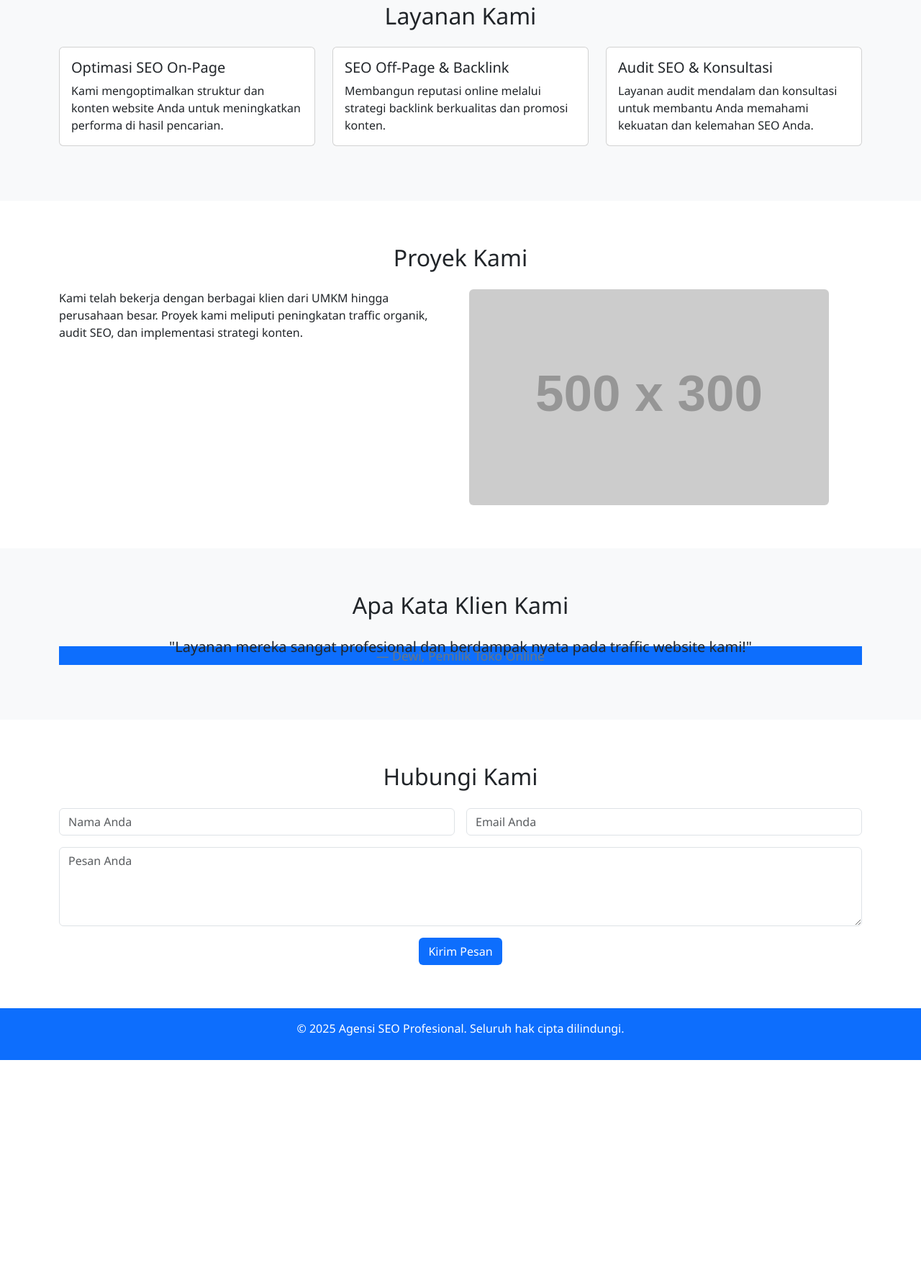
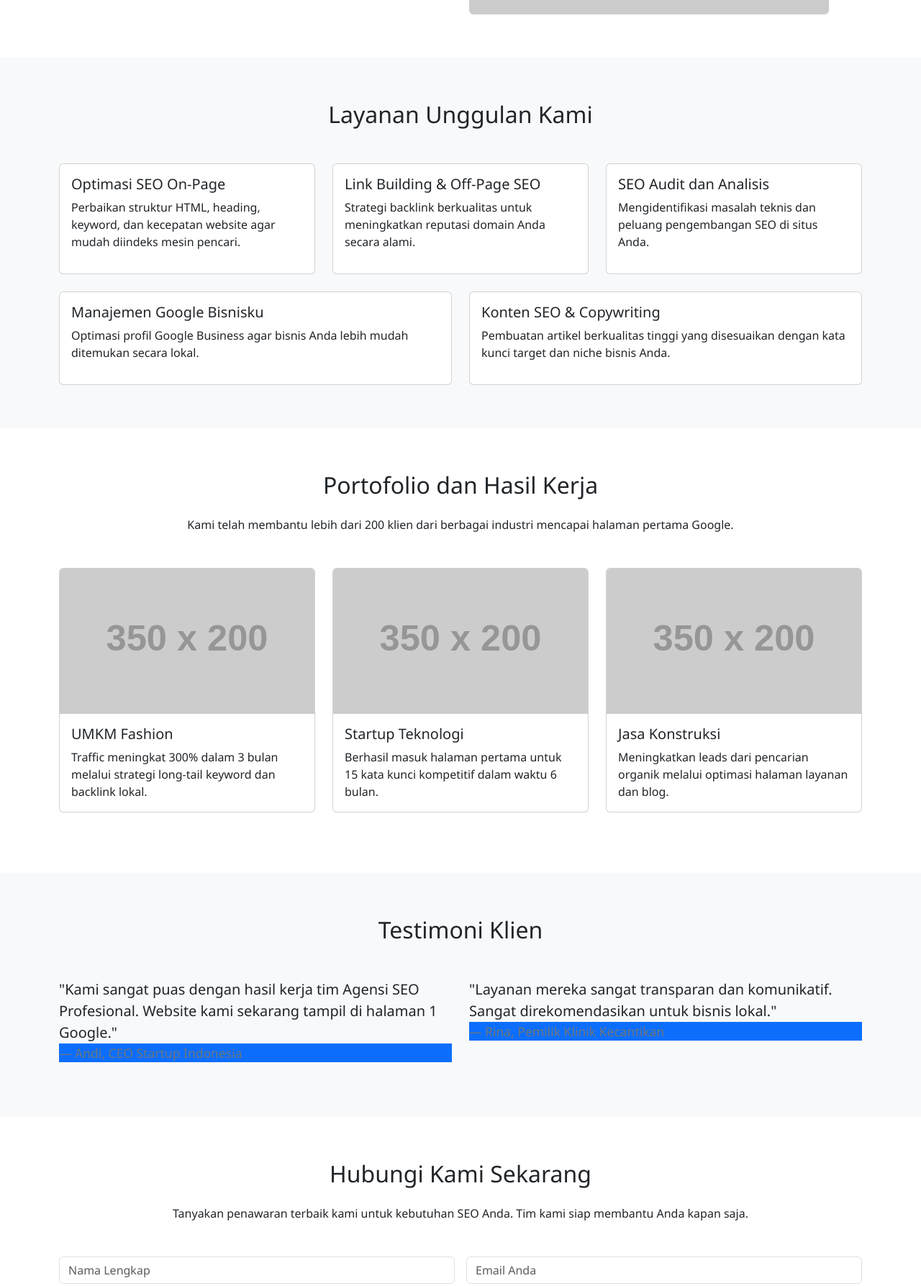
Before and after one commit to safitrio/seo, a plain HTML site: page index.html in a window 1280 px wide. Shown: the part 621-2408 px from the top of the page at 72% size. Before the commit the page ends 2094 px from the top, so only its background shows below. Drawn offline with nearby package versions, Linux system fonts and the light colour scheme; placeholder pictures from the web are drawn by us.

Commit message:
Update index.html

```diff
--- a/index.html
+++ b/index.html
@@ -3,7 +3,10 @@
 <head>
   <meta charset="UTF-8">
   <meta name="viewport" content="width=device-width, initial-scale=1">
-  <title>Agensi SEO Profesional</title>
+  <title>Agensi SEO Profesional | Solusi Digital Terpercaya</title>
+  <meta name="description" content="Agensi SEO profesional yang membantu meningkatkan visibilitas bisnis Anda di mesin pencari Google. Layanan lengkap SEO On-Page, Off-Page, dan Audit Website.">
+  <meta name="keywords" content="SEO, Agensi SEO, Jasa SEO, Optimasi Website, Backlink, Digital Marketing">
+  <meta name="author" content="Agensi SEO Profesional">
   <link href="https://cdn.jsdelivr.net/npm/bootstrap@5.3.2/dist/css/bootstrap.min.css" rel="stylesheet">
   <style>
     body {
@@ -23,107 +26,165 @@
     .btn-custom:hover {
       background-color: #084298;
     }
+    .card {
+      transition: transform 0.3s ease;
+    }
+    .card:hover {
+      transform: scale(1.03);
+    }
   </style>
 </head>
 <body>
   <!-- Header -->
-  <header class="text-center py-4">
-    <h1>Agensi SEO Profesional</h1>
-    <p>Meningkatkan visibilitas dan peringkat situs web Anda</p>
+  <header class="text-center py-5">
+    <div class="container">
+      <h1 class="display-4">Agensi SEO Profesional</h1>
+      <p class="lead">Solusi Digital untuk Meningkatkan Peringkat Website Anda</p>
+      <a href="#layanan" class="btn btn-light btn-lg mt-3">Lihat Layanan</a>
+    </div>
   </header>
 
-  <!-- Section 1: Tentang Kami -->
+  <!-- Tentang Kami -->
   <section id="tentang" class="container">
     <div class="row align-items-center">
       <div class="col-md-6">
-        <h2>Tentang Kami</h2>
-        <p>Kami adalah tim ahli SEO dengan pengalaman lebih dari 10 tahun dalam membantu bisnis tumbuh secara online. Fokus kami adalah memberikan hasil terbaik melalui strategi digital yang terukur.</p>
+        <h2 class="mb-3">Tentang Kami</h2>
+        <p>Kami adalah agensi SEO yang berbasis di Indonesia dengan tim berpengalaman dalam dunia digital marketing. Kami fokus pada strategi SEO yang terbukti efektif dalam jangka panjang, membantu klien dari berbagai sektor untuk meraih posisi teratas di Google.</p>
+        <ul>
+          <li>Berpengalaman lebih dari 10 tahun</li>
+          <li>Tim bersertifikat Google dan Ahrefs</li>
+          <li>Pelaporan transparan dan berkala</li>
+        </ul>
       </div>
       <div class="col-md-6">
-        <img src="https://via.placeholder.com/500x300" class="img-fluid rounded" alt="Tentang Kami">
+        <img src="https://via.placeholder.com/500x300" class="img-fluid rounded" alt="Tim Profesional SEO">
       </div>
     </div>
   </section>
 
-  <!-- Section 2: Layanan Kami -->
+  <!-- Layanan Kami -->
   <section id="layanan" class="bg-light">
     <div class="container">
-      <h2 class="text-center mb-4">Layanan Kami</h2>
+      <h2 class="text-center mb-5">Layanan Unggulan Kami</h2>
       <div class="row">
-        <div class="col-md-4 mb-3">
-          <div class="card h-100">
-            <div class="card-body">
-              <h5 class="card-title">Optimasi SEO On-Page</h5>
-              <p class="card-text">Kami mengoptimalkan struktur dan konten website Anda untuk meningkatkan performa di hasil pencarian.</p>
-            </div>
+        <div class="col-md-4">
+          <div class="card p-3">
+            <h5>Optimasi SEO On-Page</h5>
+            <p>Perbaikan struktur HTML, heading, keyword, dan kecepatan website agar mudah diindeks mesin pencari.</p>
           </div>
         </div>
-        <div class="col-md-4 mb-3">
-          <div class="card h-100">
-            <div class="card-body">
-              <h5 class="card-title">SEO Off-Page & Backlink</h5>
-              <p class="card-text">Membangun reputasi online melalui strategi backlink berkualitas dan promosi konten.</p>
-            </div>
+        <div class="col-md-4">
+          <div class="card p-3">
+            <h5>Link Building & Off-Page SEO</h5>
+            <p>Strategi backlink berkualitas untuk meningkatkan reputasi domain Anda secara alami.</p>
           </div>
         </div>
-        <div class="col-md-4 mb-3">
-          <div class="card h-100">
-            <div class="card-body">
-              <h5 class="card-title">Audit SEO & Konsultasi</h5>
-              <p class="card-text">Layanan audit mendalam dan konsultasi untuk membantu Anda memahami kekuatan dan kelemahan SEO Anda.</p>
-            </div>
+        <div class="col-md-4">
+          <div class="card p-3">
+            <h5>SEO Audit dan Analisis</h5>
+            <p>Mengidentifikasi masalah teknis dan peluang pengembangan SEO di situs Anda.</p>
+          </div>
+        </div>
+      </div>
+      <div class="row mt-4">
+        <div class="col-md-6">
+          <div class="card p-3">
+            <h5>Manajemen Google Bisnisku</h5>
+            <p>Optimasi profil Google Business agar bisnis Anda lebih mudah ditemukan secara lokal.</p>
+          </div>
+        </div>
+        <div class="col-md-6">
+          <div class="card p-3">
+            <h5>Konten SEO & Copywriting</h5>
+            <p>Pembuatan artikel berkualitas tinggi yang disesuaikan dengan kata kunci target dan niche bisnis Anda.</p>
           </div>
         </div>
       </div>
     </div>
   </section>
 
-  <!-- Section 3: Proyek Kami -->
+  <!-- Proyek Kami -->
   <section id="proyek" class="container">
-    <h2 class="text-center mb-4">Proyek Kami</h2>
+    <h2 class="text-center mb-4">Portofolio dan Hasil Kerja</h2>
+    <p class="text-center mb-5">Kami telah membantu lebih dari 200 klien dari berbagai industri mencapai halaman pertama Google.</p>
     <div class="row">
-      <div class="col-md-6">
-        <p>Kami telah bekerja dengan berbagai klien dari UMKM hingga perusahaan besar. Proyek kami meliputi peningkatan traffic organik, audit SEO, dan implementasi strategi konten.</p>
+      <div class="col-md-4 mb-4">
+        <div class="card">
+          <img src="https://via.placeholder.com/350x200" class="card-img-top" alt="Proyek 1">
+          <div class="card-body">
+            <h5 class="card-title">UMKM Fashion</h5>
+            <p class="card-text">Traffic meningkat 300% dalam 3 bulan melalui strategi long-tail keyword dan backlink lokal.</p>
+          </div>
+        </div>
       </div>
-      <div class="col-md-6">
-        <img src="https://via.placeholder.com/500x300" class="img-fluid rounded" alt="Proyek SEO">
+      <div class="col-md-4 mb-4">
+        <div class="card">
+          <img src="https://via.placeholder.com/350x200" class="card-img-top" alt="Proyek 2">
+          <div class="card-body">
+            <h5 class="card-title">Startup Teknologi</h5>
+            <p class="card-text">Berhasil masuk halaman pertama untuk 15 kata kunci kompetitif dalam waktu 6 bulan.</p>
+          </div>
+        </div>
+      </div>
+      <div class="col-md-4 mb-4">
+        <div class="card">
+          <img src="https://via.placeholder.com/350x200" class="card-img-top" alt="Proyek 3">
+          <div class="card-body">
+            <h5 class="card-title">Jasa Konstruksi</h5>
+            <p class="card-text">Meningkatkan leads dari pencarian organik melalui optimasi halaman layanan dan blog.</p>
+          </div>
+        </div>
       </div>
     </div>
   </section>
 
-  <!-- Section 4: Testimoni Klien -->
+  <!-- Testimoni Klien -->
   <section id="testimoni" class="bg-light">
     <div class="container">
-      <h2 class="text-center mb-4">Apa Kata Klien Kami</h2>
-      <blockquote class="blockquote text-center">
-        <p class="mb-0">"Layanan mereka sangat profesional dan berdampak nyata pada traffic website kami!"</p>
-        <footer class="blockquote-footer">Dewi, Pemilik Toko Online</footer>
-      </blockquote>
+      <h2 class="text-center mb-5">Testimoni Klien</h2>
+      <div class="row">
+        <div class="col-md-6">
+          <blockquote class="blockquote">
+            <p>"Kami sangat puas dengan hasil kerja tim Agensi SEO Profesional. Website kami sekarang tampil di halaman 1 Google."</p>
+            <footer class="blockquote-footer">Andi, CEO Startup Indonesia</footer>
+          </blockquote>
+        </div>
+        <div class="col-md-6">
+          <blockquote class="blockquote">
+            <p>"Layanan mereka sangat transparan dan komunikatif. Sangat direkomendasikan untuk bisnis lokal."</p>
+            <footer class="blockquote-footer">Rina, Pemilik Klinik Kecantikan</footer>
+          </blockquote>
+        </div>
+      </div>
     </div>
   </section>
 
-  <!-- Section 5: Hubungi Kami -->
+  <!-- Kontak Kami -->
   <section id="kontak" class="container">
-    <h2 class="text-center mb-4">Hubungi Kami</h2>
+    <h2 class="text-center mb-4">Hubungi Kami Sekarang</h2>
+    <p class="text-center mb-5">Tanyakan penawaran terbaik kami untuk kebutuhan SEO Anda. Tim kami siap membantu Anda kapan saja.</p>
     <form class="row g-3">
       <div class="col-md-6">
-        <input type="text" class="form-control" placeholder="Nama Anda">
+        <input type="text" class="form-control" placeholder="Nama Lengkap" required>
       </div>
       <div class="col-md-6">
-        <input type="email" class="form-control" placeholder="Email Anda">
+        <input type="email" class="form-control" placeholder="Email Anda" required>
       </div>
       <div class="col-12">
-        <textarea class="form-control" rows="4" placeholder="Pesan Anda"></textarea>
+        <input type="text" class="form-control" placeholder="Subjek" required>
+      </div>
+      <div class="col-12">
+        <textarea class="form-control" rows="4" placeholder="Pesan Anda" required></textarea>
       </div>
       <div class="col-12 text-center">
-        <button type="submit" class="btn btn-custom">Kirim Pesan</button>
+        <button type="submit" class="btn btn-custom btn-lg">Kirim Pesan</button>
       </div>
     </form>
   </section>
 
   <!-- Footer -->
-  <footer class="text-center py-3">
-    <p>&copy; 2025 Agensi SEO Profesional. Seluruh hak cipta dilindungi.</p>
+  <footer class="text-center py-4">
+    <p>&copy; 2025 Agensi SEO Profesional | Jasa SEO Terbaik untuk Website Anda</p>
   </footer>
 
   <script src="https://cdn.jsdelivr.net/npm/bootstrap@5.3.2/dist/js/bootstrap.bundle.min.js"></script>
```
